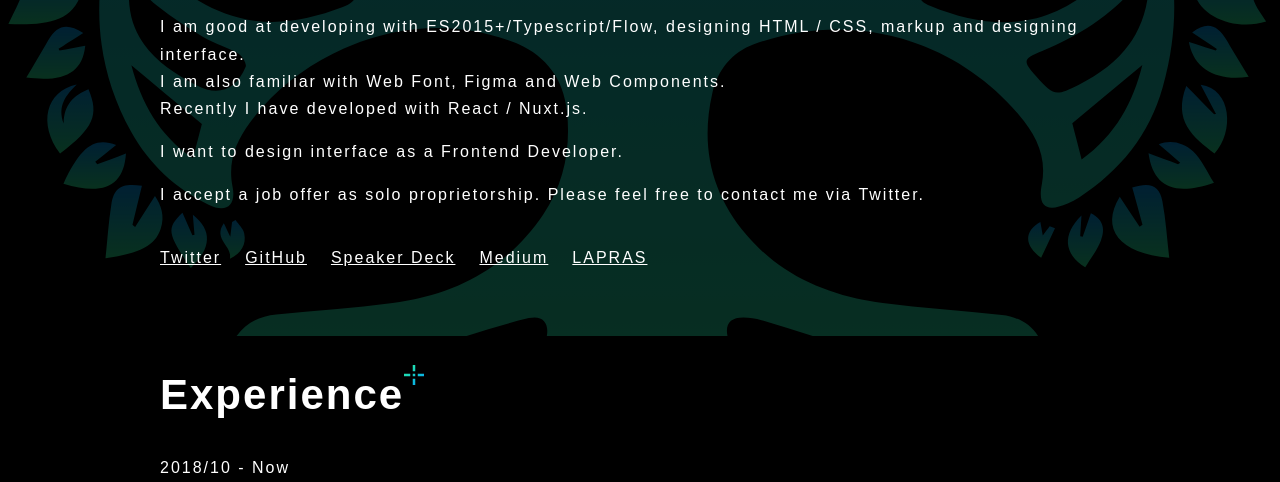
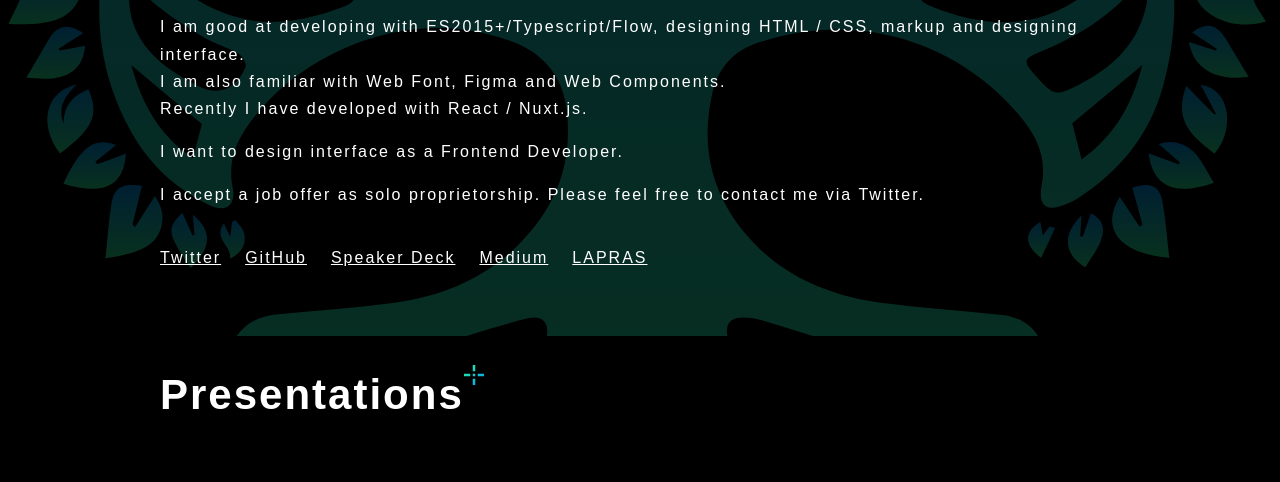
Before and after one commit to takanorip/portfolio-version3, an Eleventy site: page src/about.njk in a window 1280 px wide. Shown: the part 464-946 px from the top of the page. Built offline with nearby package versions, Linux system fonts and the light colour scheme; Eleventy itself is replaced by a stand-in of ours; files that its build step writes are made by us from their sources.

Commit message:
Update about.njk

```diff
--- a/src/about.njk
+++ b/src/about.njk
@@ -36,9 +36,12 @@ title: ABOUT
       <a class="takanorip-accountLink" href="https://medium.com/takanorip-blog">Medium</a>
     </li>
     <li class="takanorip-accountItem">
-        <a class="takanorip-accountLink" href="https://lapras.com/public/SHCEMGQ">LAPRAS</a>
-      </li>
+      <a class="takanorip-accountLink" href="https://lapras.com/public/SHCEMGQ">LAPRAS</a>
+    </li>
   </ul>
+</section>
+<section class="takanorip-aboutSection">
+  <h3 class="takanorip-sectionTitle">Presentations</h3>
 </section>
 <section class="takanorip-aboutSection">
   <h3 class="takanorip-sectionTitle">Experience</h3>
```
